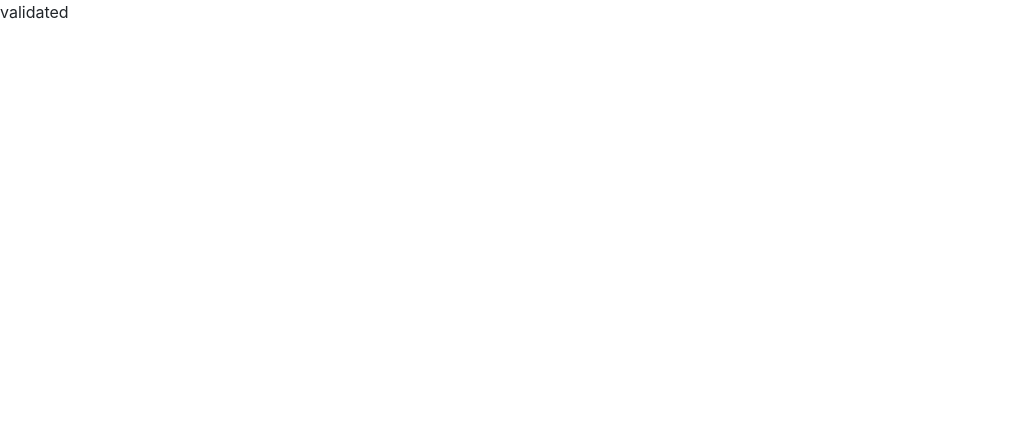
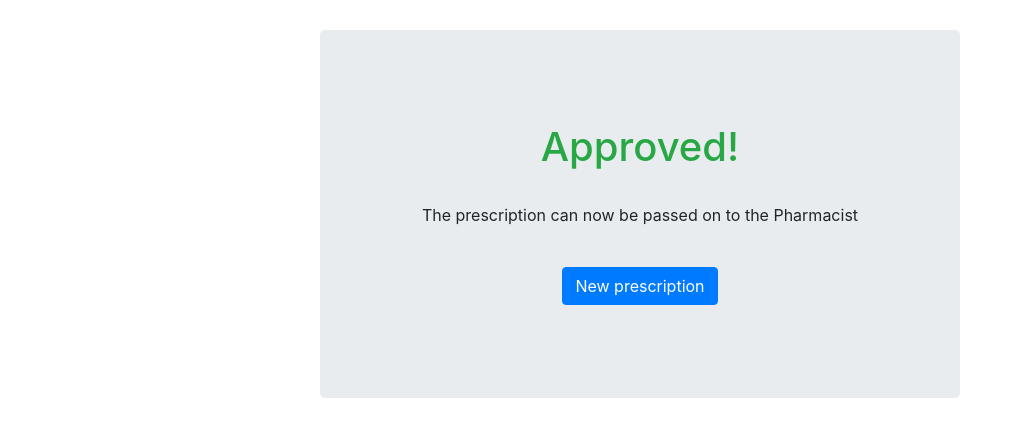
Before and after one commit to russellwheatley/prescriber-val, a React (Create React App) app: page /validated in a window 1280 px wide. Shown: the top 436 px of the page, without its empty margins (0-1023 px from the left). Built offline with nearby package versions, Linux system fonts and the light colour scheme.

Commit message:
init validated page

```diff
--- a/src/App.css
+++ b/src/App.css
@@ -67,3 +67,15 @@ html, body, #root{
   display: flex;
   justify-content: center;
 }
+
+.validated-container{
+  width: 50%;
+  margin:auto;
+  margin-top:30px;
+}
+
+.validated-contents{
+  align-items:center;
+  justify-items:center;
+  padding:5%;
+}
--- a/src/views/validated.js
+++ b/src/views/validated.js
@@ -1,7 +1,22 @@
 import React from "react";
 
-function Validated() {
-    return <div className="validated">validated</div>;
+class Validated extends React.Component {
+
+    render(){
+        return (
+            <div>
+                <div className='validated-container jumbotron'>
+                    <div className='validated-contents text-center'>
+                        <h1 className='text-success'>Approved!</h1>
+                        <br/>
+                        <p className='text-body'> The prescription can now be passed on to the Pharmacist </p>
+                        <br/>
+                        <a className='btn btn-primary text-white' href='/index'>New prescription</a>
+                    </div>
+                </div>
+            </div>
+        );
+    }
+
 }
-
 export default Validated;
```
